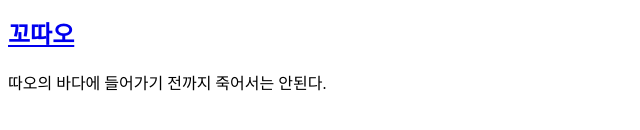
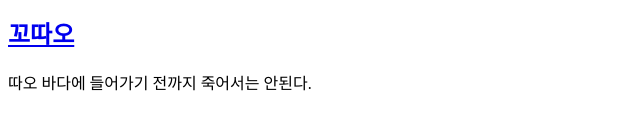
Before and after one commit to sojeong-yu/web1, a plain HTML site: page 3.html in a window 1280 px wide. Shown: the part 166-296 px from the top of the page, 0-640 px from the left. Drawn offline with Linux system fonts and the light colour scheme.

Commit message:
second version

```diff
--- a/3.html
+++ b/3.html
@@ -12,6 +12,6 @@
   <li><a href="3.html" target="_blank">꼬따오</a></li>
 </ol>
 <h2><a href="https://blog.naver.com/d_nomad0112" target="_blank" title="아무튼 글쓰기 여행연습생 블로그">꼬따오</a></h2>
-<p>따오의 바다에 들어가기 전까지 죽어서는 안된다.</p>
+<p>따오 바다에 들어가기 전까지 죽어서는 안된다.</p>
 </body>
 </html>
```
